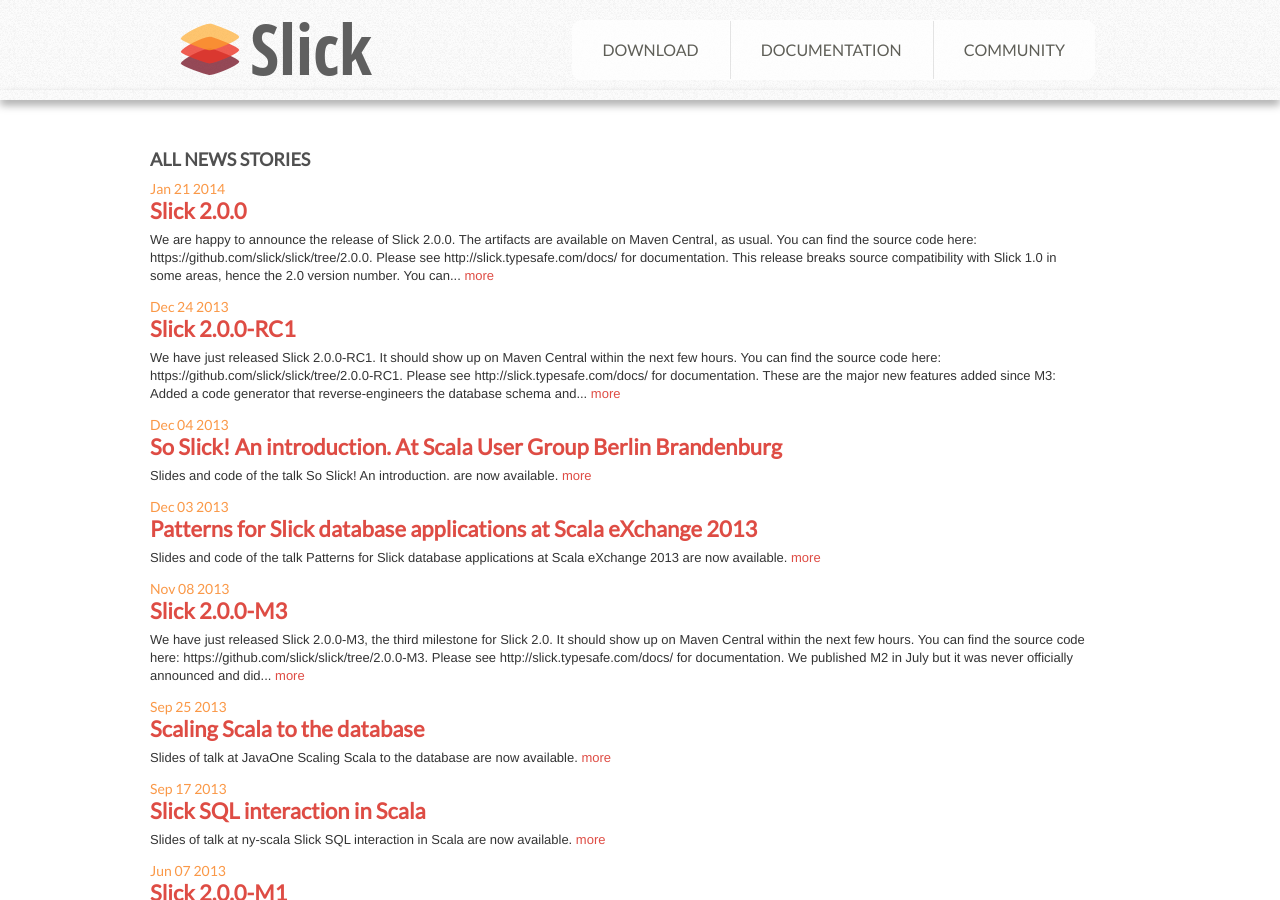
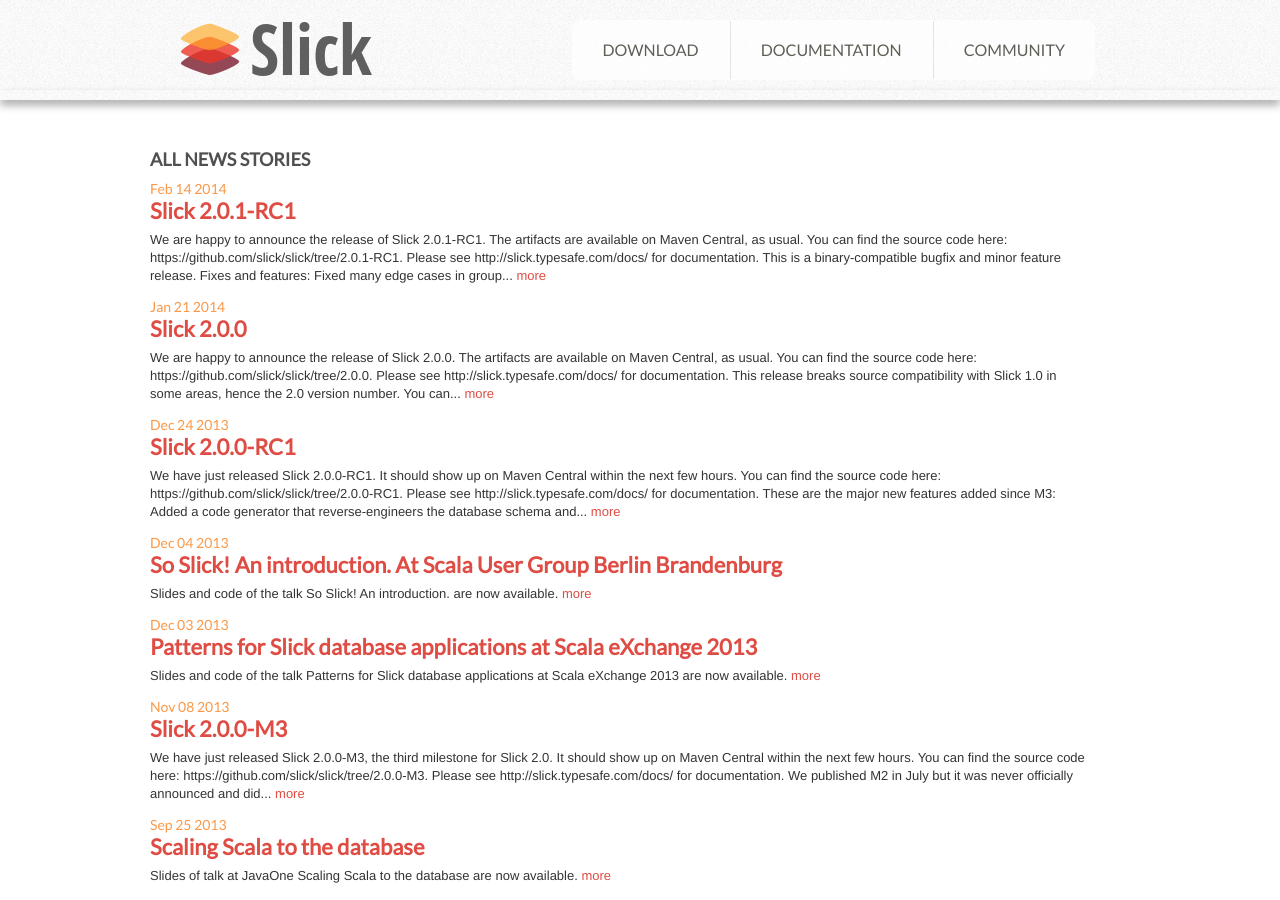
Before and after one commit to slick/slick.github.com, a Jekyll site: the page built from news/all-news.md, in a window 1280 px wide and 900 px high. Built offline with Jekyll 4.4.1, drawn with Linux system fonts in a browser that asks for light colours; some of the changed lines change nothing that is shown.

Commit message:
Announcement and documentation for 2.0.1-RC1

```diff
--- a/docs/index.md
+++ b/docs/index.md
@@ -9,6 +9,11 @@
 
 * [Slick 2.0.0 Documentation](/doc/2.0.0/)
 * [Slick 2.0.0 Scaladoc](/doc/2.0.0/api/)
+
+#### Latest Release Candidate
+
+* [Slick 2.0.1-RC1 Documentation](/doc/2.0.1-RC1/)
+* [Slick 2.0.1-RC1 Scaladoc](/doc/2.0.1-RC1/api/)
 
 <!-- #### Latest Milestone -->
 
--- /dev/null
+++ b/news/_posts/2014-02-14-slick-2.0.1-RC1-released.md
@@ -0,0 +1,64 @@
+---
+layout: news
+title: Slick 2.0.1-RC1
+author: Jan Christopher Vogt
+---
+We are happy to announce the release of Slick 2.0.1-RC1. The artifacts are available on Maven Central, as usual. You can find the source code here: <https://github.com/slick/slick/tree/2.0.1-RC1>. Please see <http://slick.typesafe.com/docs/> for documentation.
+
+This is a binary-compatible bugfix and minor feature release.
+
+##### Fixes and features:
+
+* Fixed many edge cases in group by queries.
+
+* Fixed code-generator issues regarding GetResults, HLists, default values, self-referencing foreign keys etc.
+
+* Code generator now generates a factory method with defaults when using HLists.
+
+* Code generator now generates an accumulated ddl value for all tables.
+
+* Other fixes.
+
+* Improved docs.
+
+The [Slick Extensions](http://slick.typesafe.com/doc/2.0.1-RC1./extensions.html) package with closed-source drivers for Oracle, DB/2 and SQL Server has been published to the Typesafe repository. The [Slick Examples](https://github.com/slick/slick-examples), [Slick Testkit Example](https://github.com/slick/slick-testkit-example), [Slick Codegen Example](https://github.com/slick/slick-codegen-example), [Slick Customized Codegen Example](https://github.com/slick/slick-codegen-customization-example) projects on github have been updated as well.
+
+##### Here is a complete list of changes since Slick 2.0.0:
+
+* [``ff8bbdc``](https://github.com/slick/slick/commit/ff8bbdcdd37310e91b2df3b0e5de0c24166e0d2d) Update build for 2.0.1-RC1
+* [``258a6bc``](https://github.com/slick/slick/commit/258a6bcff93a44a3f70157905b39832f99a8eeae) Support casts to boolean and double in Access.
+* [``e065fcd``](https://github.com/slick/slick/commit/e065fcd2fa5e457ccc9b06f7cfe9476dfe5dbf5b) Fix initialization order problem in generated code
+* [``29b0a67``](https://github.com/slick/slick/commit/29b0a672cfc0aa190e927390791035a04a6b22b9) Binary compatibility fixes for 2.0.1.
+* [``d8b09d2``](https://github.com/slick/slick/commit/d8b09d21c83da1ba7a060995aadfd06705f96e6c) Fix codegen hlist workaround binary compatibility
+* [``fc5cabe``](https://github.com/slick/slick/commit/fc5cabe4458855430498605f474df52b954927f1) Enable documentation tests on Travis CI
+* [``73064e9``](https://github.com/slick/slick/commit/73064e9abf3666a1240ac09cacd85b430bbbbdd5) Documentation improvements for 2.0.1.
+* [``8b8ed11``](https://github.com/slick/slick/commit/8b8ed11353b85615290f6fa0d80657e5a28f0821) Add test case for issue #645 (to be fixed in slick-extensions)
+* [``1e5146c``](https://github.com/slick/slick/commit/1e5146c9d9f6d017889851596ace20ed6df960af) Implement casts for more basic data types in QueryInterpreter.
+* [``2a54174``](https://github.com/slick/slick/commit/2a541741915d6917940a8c8747d1270f92c85e6d) Add configuration for MySQL and PostgreSQL tests on Travis CI.
+* [``386920a``](https://github.com/slick/slick/commit/386920a6abd2c906f58cd310688423c708acafbf) Add basic Travis CI configuration
+* [``e96132b``](https://github.com/slick/slick/commit/e96132be4f463b82db7432c7a4a3205f805b8837) Fix self-referencing table in codegen (#619)
+* [``d944e27``](https://github.com/slick/slick/commit/d944e279e18533da5c566b866274e93eb2b1f9f7) Expand Table refs into columns in "returning" projections.
+* [``1f87cfb``](https://github.com/slick/slick/commit/1f87cfb5088404b0e2c6ebd5cb5bd5b40d3d52fa) Add ddl for all tables to codegen
+* [``4533b0c``](https://github.com/slick/slick/commit/4533b0cc361d4ab473fdae7e63c43160e8a88b75) Substitute correct versions numbers from the build into the docs
+* [``b01241d``](https://github.com/slick/slick/commit/b01241d0c33692a504cd4e442f62202cb39b84cf) Remove all special handling for products of size 1.
+* [``2022107``](https://github.com/slick/slick/commit/20221076e0dc2e77bcdfcd0603feb4d85d8048e5) Infer correct NominalType views even without the NominalType.
+* [``c59ba50``](https://github.com/slick/slick/commit/c59ba5059b708a7e7a46df23e90787d7eeab09e6) Fix a smorgasbord of bugs for more robust groupBy.
+* [``73c9175``](https://github.com/slick/slick/commit/73c9175fe98cced0d64cc60ca72ab2d76ab0e213) Add optional db authentication to default code generator runner
+* [``1f76f36``](https://github.com/slick/slick/commit/1f76f363b10a62296220154d9f2375d8408884af) Improve codegen docs: address spotted confusions, hlist fix, typos, formatting
+* [``23e9450``](https://github.com/slick/slick/commit/23e94508433c2cfc0fc17e78fa7d7a241d20889f) Add row value constructor to codegen output Supersedes #614
+* [``b870f3d``](https://github.com/slick/slick/commit/b870f3d33fd22f33c56e3382b613457df401c07e) Generate scaladoc src links and graphs for test kit
+* [``be508cc``](https://github.com/slick/slick/commit/be508cc1632acbeb66dab76a782e40dc527202f1) Fix for #618, codegen single, non-option column tables.
+* [``6d7610d``](https://github.com/slick/slick/commit/6d7610d00e16380ae2411270e2883dc6cf93e29d) Fix for taking Option GetResult from caller scope
+* [``e436802``](https://github.com/slick/slick/commit/e43680277eb648f3a0fa7284b66eef5a6d2ff936) Fix for #616, code gen generated wrong default value for Option columns (not using Some)
+* [``da01462``](https://github.com/slick/slick/commit/da01462911a30ace147ea9e97317c4264f8aee8c) Fix some codegen docs
+* [``ae51292``](https://github.com/slick/slick/commit/ae51292cac80ba919c8d50b4ffaaae1cc03eff34) Extend codegen HList test to 33 columns to test performance
+* [``b5f9144``](https://github.com/slick/slick/commit/b5f9144092f683f166bfb9f0453f08e96ebfa247) Change codegen to avoid :: HCons type alias (as a possible workaround for #577)
+* [``b88337d``](https://github.com/slick/slick/commit/b88337d5783427f7162d0c304a1caf8d4483cbac) Split compound types and compound values in codegen
+* [``9f274cc``](https://github.com/slick/slick/commit/9f274cc32c99ac490befe04b56519725c5087719) Enable disabled codegen tests after fixing spurious compilation errors
+* [``0d2e885``](https://github.com/slick/slick/commit/0d2e8859d5f840491ba4d040577537374f3f0d84) Document caching insert invoker
+* [``217af59``](https://github.com/slick/slick/commit/217af5972f771740d617bd5b85d6b3b7ebb2991e) Ensure that CountAll rewriting creates unique column names.
+* [``5aad43f``](https://github.com/slick/slick/commit/5aad43fdab3310a73257f4db1f1db74dfa56b90d) Add MiMa for Slick 2.0 stream
+* [``98af9b6``](https://github.com/slick/slick/commit/98af9b6c6145044909ddb54b696ccad22b568aeb) Support Library.Max in QueryInterpreter.
+* [``e2ece2f``](https://github.com/slick/slick/commit/e2ece2f679297e30629a9ada8debf7b9ec35ae97) Pass Slick version properly from sbt into Sphinx.
+* [``0be0423``](https://github.com/slick/slick/commit/0be0423789338ac0625b8099940e839217985ff9) Fix for #597, negative int default value
+* [``abe9197``](https://github.com/slick/slick/commit/abe91970cdd794076fc098b7a494c055beae5ebb) Add failing test for #175
```
